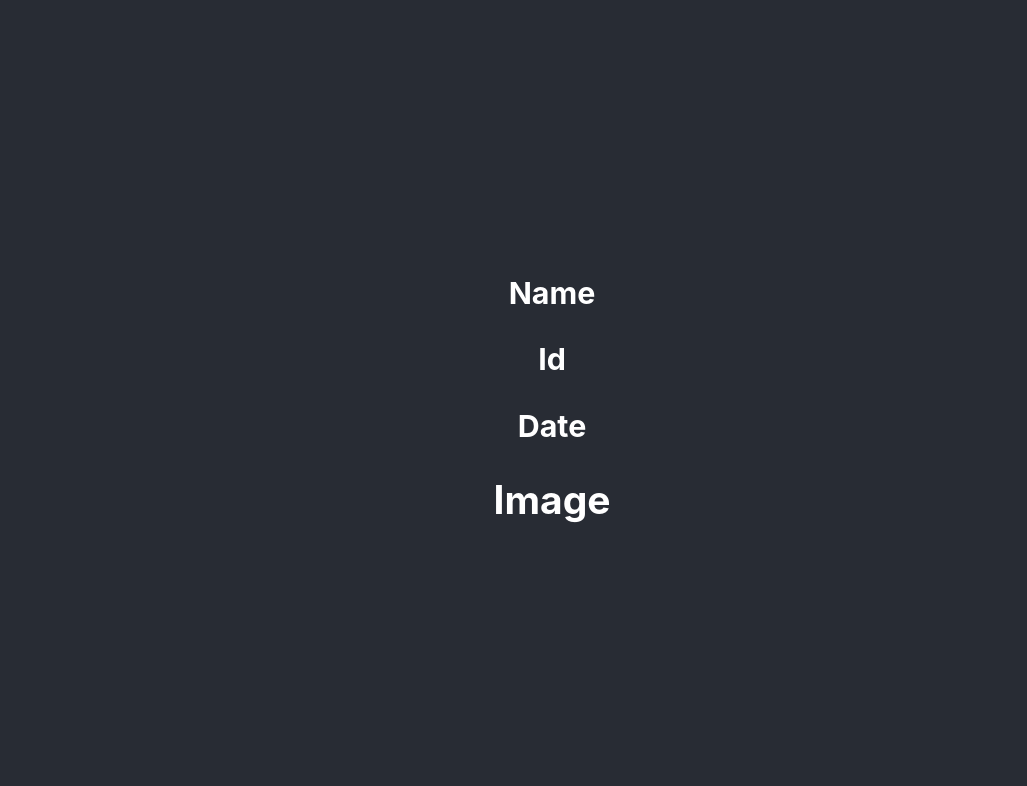
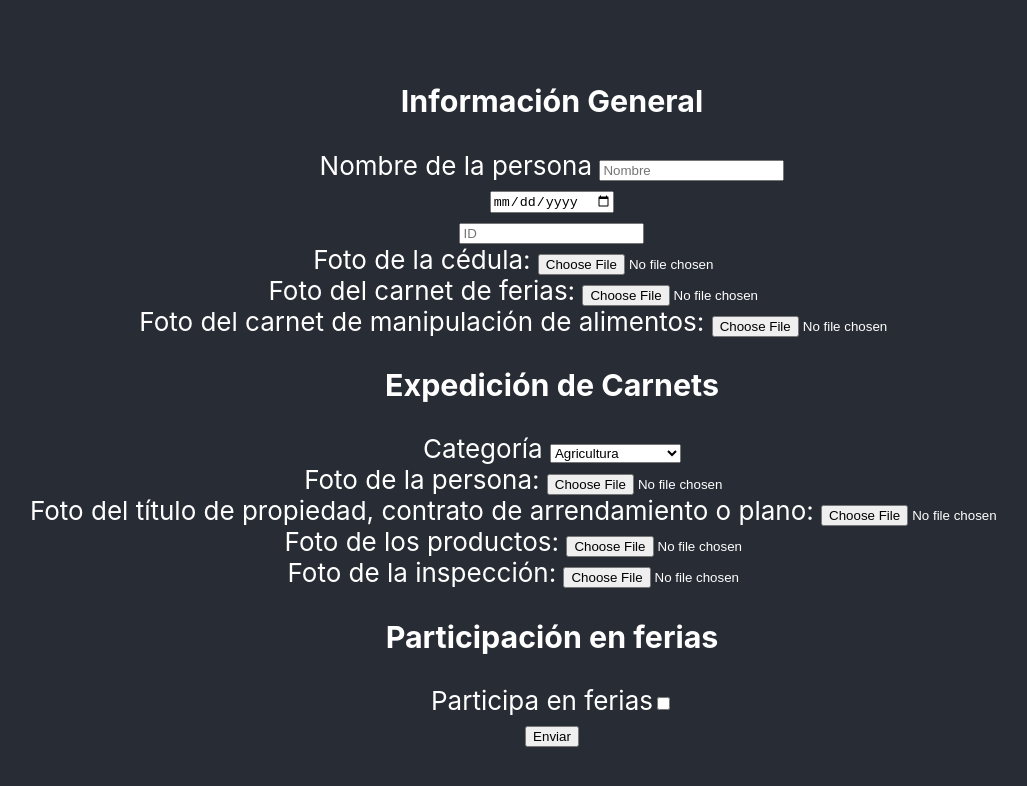
Before and after one commit to RichardGarita/CACSA, a React (Create React App) app in the folder frontend/: page / in a window 1280 px wide. Shown: the top 786 px of the page, without its empty margins (88-1115 px from the left). Built offline with nearby package versions, Linux system fonts and the light colour scheme.

Commit message:
Add producer form functional in the front end side

```diff
--- a/frontend/package.json
+++ b/frontend/package.json
@@ -6,6 +6,7 @@
     "@testing-library/jest-dom": "^5.17.0",
     "@testing-library/react": "^13.4.0",
     "@testing-library/user-event": "^13.5.0",
+    "axios": "^1.6.8",
     "react": "^18.2.0",
     "react-dom": "^18.2.0",
     "react-hook-form": "^7.51.2",
--- a/frontend/src/App.js
+++ b/frontend/src/App.js
@@ -6,7 +6,7 @@ function App() {
   return (
     <div className="App">
       <header className="App-header">
-        <ViewProducer/>
+        <AddProducer/>
       </header>
     </div>
   );
--- a/frontend/src/agregarProductor.js
+++ b/frontend/src/agregarProductor.js
@@ -6,6 +6,15 @@ const URL_API = 'http://localhost:4223/api/productor/create'; // URL de la ruta
 
 const AddProducer = () => {
     const { register, handleSubmit } = useForm();
+    const [fairParticipationChecked, setFairParticipationChecked] = useState(false);
+
+
+    const roles = ['idScreenShot', 'fairPass', 'foodHandling',
+                  'profilePic', 'propertyTitle', 'products', 'inspection'];
+
+    const handleCheckboxChange = () => {
+        setFairParticipationChecked(!fairParticipationChecked);
+    };
 
     const onSubmit = async (data) => {
       try {
@@ -15,14 +24,28 @@ const AddProducer = () => {
         formData.append('id', data.id);
         formData.append('images', data.idScreenShot[0]);
         formData.append('images', data.fairPass[0]);
+        formData.append('images', data.foodHandling[0]);
+
+        formData.append('images', data.profilePic[0]);
+        formData.append('images', data.propertyTitle[0]);
+        formData.append('images', data.products[0]);
+        formData.append('images', data.inspection[0]);
+
+        if (fairParticipationChecked) {
+          roles.push('permits', 'memos');
+          formData.append('images', data.permits[0]);
+          formData.append('images', data.memos[0]);
+        }
+
+        formData.append('roles', JSON.stringify(roles));
 
         const response = await axios.post(URL_API, formData, {
           headers: {
             'Content-Type': 'multipart/form-data'
           }
+        }).then((response) => {
+          console.log('Respuesta del servidor: ', response.data.imageUrls);
         });
-
-        console.log('Respuesta del backend:', response.data);
       } catch (error) {
         console.error('Error al enviar el formulario:', error);
       }
@@ -30,14 +53,94 @@ const AddProducer = () => {
 
     return (
       <form onSubmit={handleSubmit(onSubmit)}>
-        <label htmlFor="name">Nombre de la persona </label>
-        <input type="text" placeholder="Nombre" name='name' {...register('name')} />
-        <input type="date" placeholder="Fecha" {...register('date')} />
-        <input type="text" required placeholder="ID" {...register('id')} />
-        <label htmlFor="idScreenShot">Foto de la persona: </label>
-        <input type='file' required name="idScreenShot" {...register('idScreenShot')}/>
-        <label htmlFor="fairPass">Foto del carné: </label>
-        <input type="file" required name="fairPass" {...register('fairPass')} />
+        <div>
+          <h3>Información General</h3>
+          <div className='form-group'>
+            <label htmlFor="name">Nombre de la persona </label>
+            <input required type="text" placeholder="Nombre" name='name' {...register('name')} />
+          </div>
+          <div className='form-group'>
+            <input required type="date" placeholder="Fecha" {...register('date')} />
+          </div>
+          <div className='form-group'>
+            <input type="text" required placeholder="ID" {...register('id')} />
+          </div>
+          <div className='form-group'>
+            <label htmlFor="idScreenShot">Foto de la cédula: </label>
+            <input type='file' required name="idScreenShot" {...register('idScreenShot')}/>
+          </div>
+          <div className='form-group'>
+            <label htmlFor="fairPass">Foto del carnet de ferias: </label>
+            <input type="file" required name="fairPass" {...register('fairPass')} />
+          </div>
+          <div className='form-group'>
+            <label htmlFor="foodHandling">Foto del carnet de manipulación de alimentos: </label>
+            <input type="file" required name="foodHandling" {...register('foodHandling')} />
+          </div>
+        </div>
+
+        <div>
+        <h3>Expedición de Carnets</h3>
+          <div className='form-group'>
+            <label htmlFor="category">Categoría </label>
+            <select required type="select" name='category' {...register('category')}>
+              <option value={"agriculture"}>Agricultura</option>
+              <option value={"smallIndustry"}>Pequeña Industria</option>
+            </select>
+          </div>
+          <div className='form-group'>
+            <label htmlFor="profilePic">Foto de la persona: </label>
+            <input type="file" required name="profilePic" {...register('profilePic')} />
+          </div>
+          <div className='form-group'>
+            <label htmlFor="propertyTitle">Foto del título de propiedad, contrato de arrendamiento o plano: </label>
+            <input type="file" required name="propertyTitle" {...register('propertyTitle')} />
+          </div>
+          <div className='form-group'>
+            <label htmlFor="products">Foto de los productos: </label>
+            <input type="file" required name="products" {...register('products')} />
+          </div>
+          <div className='form-group'>
+            <label htmlFor="inspection">Foto de la inspección: </label>
+            <input type="file" required name="inspection" {...register('inspection')} />
+          </div>
+        </div>
+
+        <div>
+        <h3>Participación en ferias</h3>
+          <div className='form-group'>
+              <label htmlFor='fairParticipation'>Participa en ferias</label>
+              <input
+                  id='fairParticipation'
+                  name='fairParticipation'
+                  type="checkbox"
+                  checked={fairParticipationChecked}
+                  onClick={(e) => {setFairParticipationChecked(e.target.checked);}}
+                  {...register('fairParticipation')}
+              />
+          </div>
+          {fairParticipationChecked &&
+            <div>
+              <div className='form-group'>
+                <label htmlFor="fairLocality">Localidad de la feria </label>
+                <select required type="select" name='fairLocality' {...register('fairLocality')}>
+                  <option value={"Santa Ana"}>Santa Ana </option>
+                  <option value={"Hatillo"}>Hatillo</option>
+                </select>
+              </div>
+              <div className='form-group'>
+                <label htmlFor="permits">Foto de los permisos: </label>
+                <input type="file" required name="permits" {...register('permits')} />
+              </div>
+              <div className='form-group'>
+                <label htmlFor="memos">Foto de los memos: </label>
+                <input type="file" required name="memos" {...register('memos')} />
+              </div>
+            </div>
+          }
+
+        </div>
+
         <button type="submit">Enviar</button>
       </form>
     );
```
Also changed, not shown: 1 other file (tests, documents, lock files or other folders).
